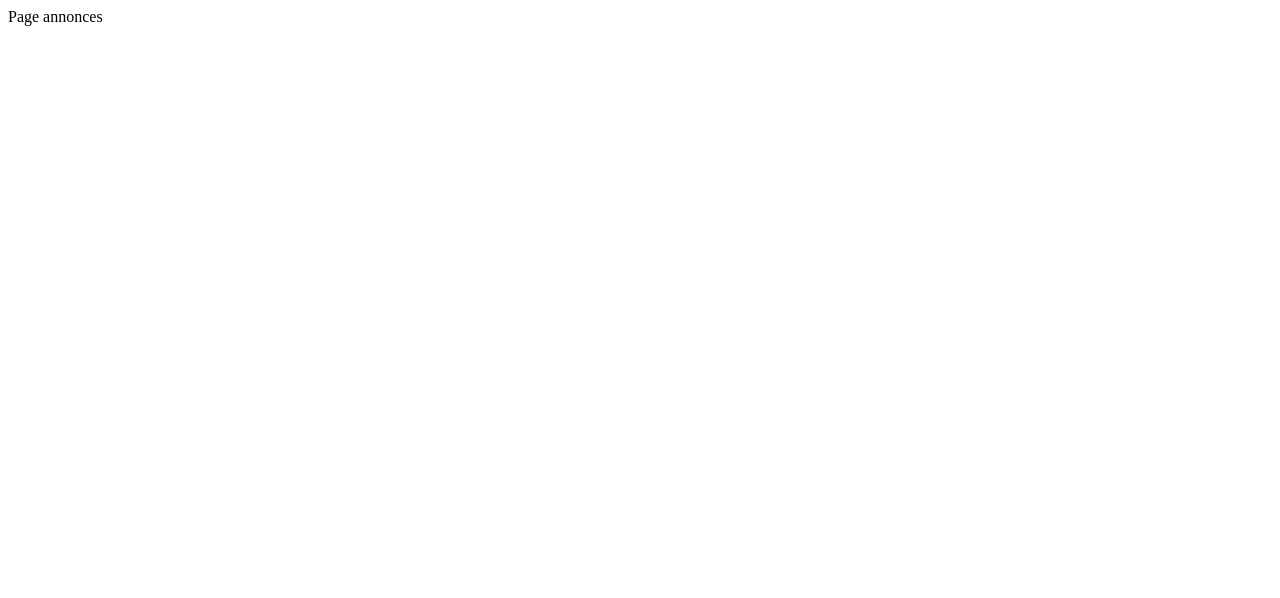
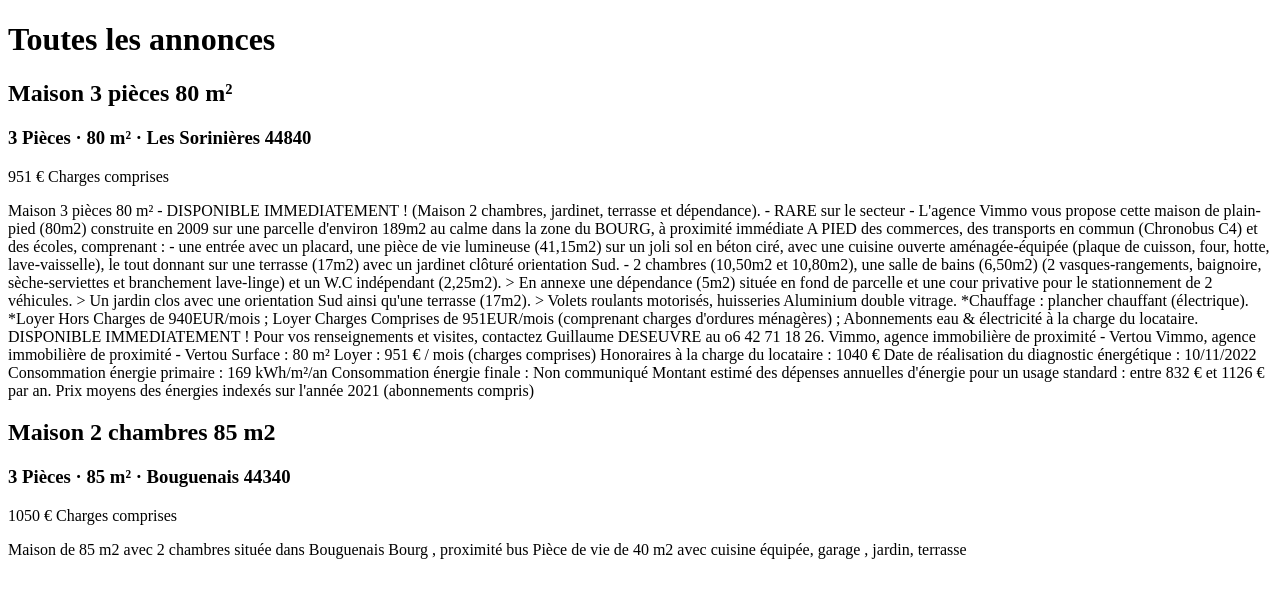
Before and after one commit to rosedorleans/projet-immobilier, a Nuxt app: page /posts in a window 1280 px wide. Shown: the top 598 px of the page. Built offline with nearby package versions, Linux system fonts and the light colour scheme.

Commit message:
posts content

```diff
--- a/pages/posts.vue
+++ b/pages/posts.vue
@@ -1,5 +1,59 @@
 <template>
 	<div>
-	  Page annonces
+		<h1>
+			Toutes les annonces
+		</h1>
+
+		<div>
+			<div>
+				<h2>Maison 3 pièces 80 m²</h2>
+				<h3>
+					3 Pièces · 80 m² · Les Sorinières 44840
+				</h3>
+				<p class="prix">
+					951 € <span>Charges comprises</span>
+				</p>
+				<p class="description">
+					Maison 3 pièces 80 m²
+
+					- DISPONIBLE IMMEDIATEMENT ! (Maison 2 chambres, jardinet, terrasse et dépendance).
+					- RARE sur le secteur - L'agence Vimmo vous propose cette maison de plain-pied (80m2) construite en 2009 sur une parcelle d'environ 189m2 au calme dans la zone du BOURG, à proximité immédiate A PIED des commerces, des transports en commun (Chronobus C4) et des écoles, comprenant :
+					- une entrée avec un placard, une pièce de vie lumineuse (41,15m2) sur un joli sol en béton ciré, avec une cuisine ouverte aménagée-équipée (plaque de cuisson, four, hotte, lave-vaisselle), le tout donnant sur une terrasse (17m2) avec un jardinet clôturé orientation Sud.
+					- 2 chambres (10,50m2 et 10,80m2), une salle de bains (6,50m2) (2 vasques-rangements, baignoire, sèche-serviettes et branchement lave-linge) et un W.C indépendant (2,25m2).
+
+					> En annexe une dépendance (5m2) située en fond de parcelle et une cour privative pour le stationnement de 2 véhicules.
+					> Un jardin clos avec une orientation Sud ainsi qu'une terrasse (17m2).
+					> Volets roulants motorisés, huisseries Aluminium double vitrage.
+
+					*Chauffage : plancher chauffant (électrique).
+					*Loyer Hors Charges de 940EUR/mois ; Loyer Charges Comprises de 951EUR/mois (comprenant charges d'ordures ménagères) ; Abonnements eau & électricité à la charge du locataire.
+					DISPONIBLE IMMEDIATEMENT !
+					Pour vos renseignements et visites, contactez Guillaume DESEUVRE au o6 42 71 18 26. Vimmo, agence immobilière de proximité - Vertou Vimmo, agence immobilière de proximité - Vertou
+
+					Surface : 80 m²
+					Loyer : 951 € / mois (charges comprises)
+					Honoraires à la charge du locataire : 1040 €
+					Date de réalisation du diagnostic énergétique : 10/11/2022
+
+					Consommation énergie primaire : 169 kWh/m²/an
+					Consommation énergie finale : Non communiqué
+
+					Montant estimé des dépenses annuelles d'énergie pour un usage standard : entre 832 € et 1126 € par an. Prix moyens des énergies indexés sur l'année 2021 (abonnements compris)
+				</p>
+			</div>
+			<div>
+				<h2>Maison 2 chambres 85 m2</h2>
+				<h3>
+					3 Pièces · 85 m² · Bouguenais 44340
+				</h3>
+				<p class="prix">
+					1050 € <span>Charges comprises</span>
+				</p>
+				<p class="description">
+					Maison de 85 m2 avec 2 chambres située dans Bouguenais Bourg , proximité bus
+					Pièce de vie de 40 m2 avec cuisine équipée, garage , jardin, terrasse
+				</p>
+			</div>
+		</div>
 	</div>
   </template>
```
